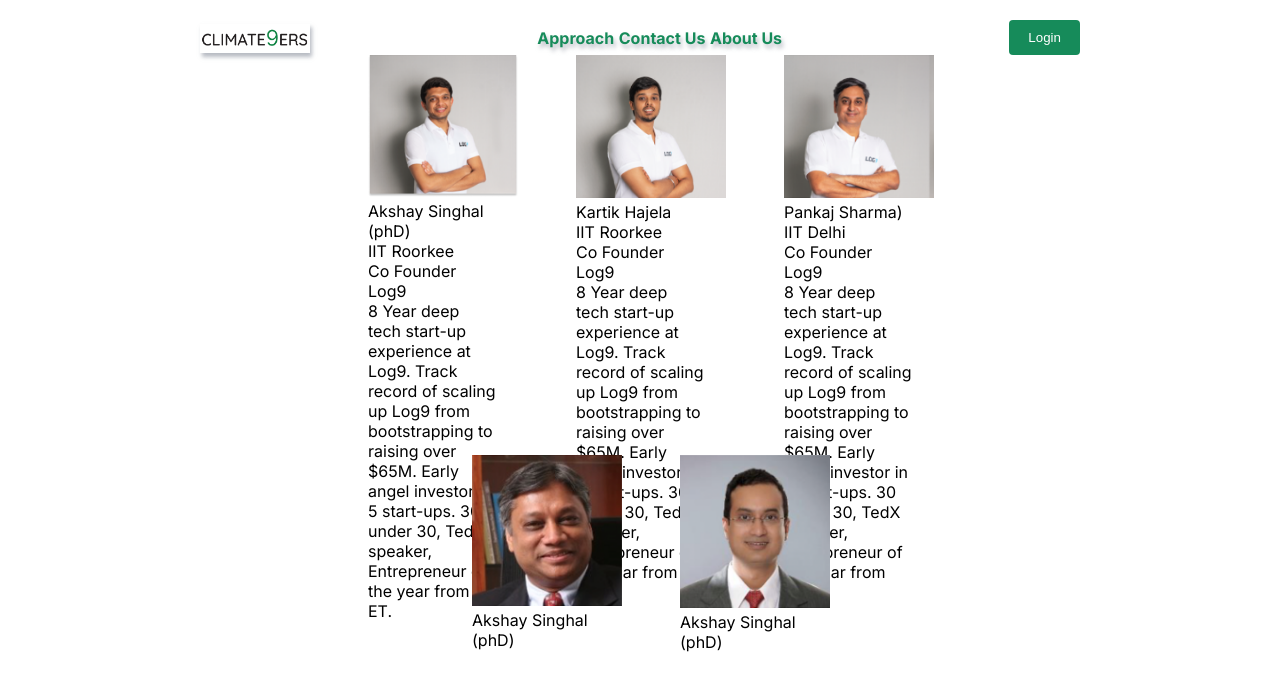
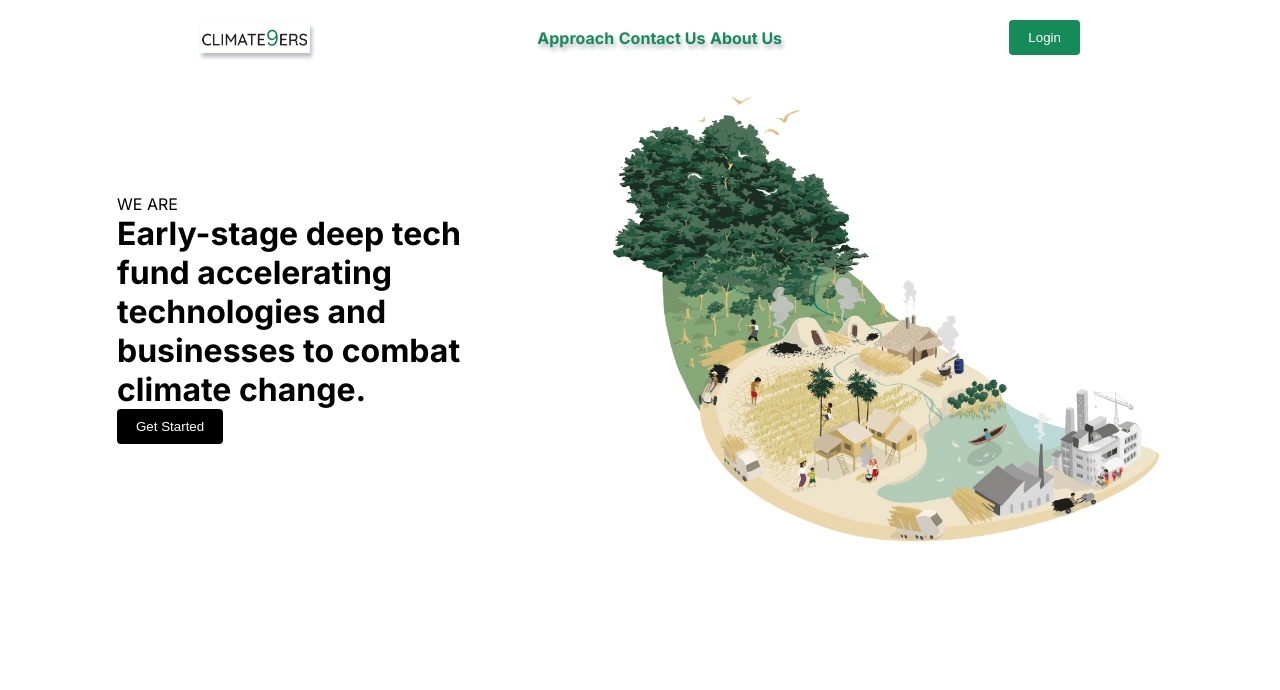
Before and after one commit to atom540/climate9ers, a Next.js app: page / in a window 1280 px wide. Shown: the top 690 px of the page. Built offline with nearby package versions, Linux system fonts and the light colour scheme.

Commit message:
add top container

```diff
--- a/src/app/page.js
+++ b/src/app/page.js
@@ -1,11 +1,13 @@
 import Team from '@/components/team/Team'
 import Navbar from '@/components/navbar/Navbar'
+import Home from '@/components/home/Home'
 
 const page = () => {
   return (
     <div>
       <Navbar />
-      <Team />
+      {/* <Team /> */}
+      <Home/>
     </div>
   )
 }
--- /dev/null
+++ b/src/components/home/Home.css
@@ -0,0 +1,26 @@
+.mainContainer{
+    padding-top: 2rem;
+}
+.topContainer{
+    display: flex;
+    gap:7rem
+}
+.topLeftcontainer{
+   width: 30vw;
+}
+.topRightContainer{
+
+}
+
+.topContainerbtn {
+    color: white;
+    background: black;
+    padding-left: 19px;
+    padding-right: 19px;
+    padding-top: 10px;
+    padding-bottom: 10px;
+    border: none;
+    border-radius: 4px;
+    margin-right: 200px;
+    cursor: pointer;
+}
--- a/src/components/home/Home.jsx
+++ b/src/components/home/Home.jsx
@@ -1,9 +1,26 @@
 import React from 'react'
-
+import Image from 'next/image';
+import img6 from "../../../public/images/image6.jpg"
+import "./Home.css"
 const Home = () => {
   return (
     <div>
-
+      <div className="mainContainer">
+        <div className="topContainer">
+          <div className="topLeftcontainer">
+          <p className="textTop">WE ARE</p>
+          <h1>
+          Early-stage deep tech fund accelerating technologies and businesses to combat climate change.
+          </h1>
+          <button className="topContainerbtn">Get Started</button>
+          </div>
+          <div className="topRightContainer">
+          <div className="image">
+            <Image  className="topLeftImage" src={img6} alt="Example Image" width={550} />
+        </div>
+          </div>
+        </div>
+      </div>
     </div>
   )
 }
```
Also changed, not shown: public/images/image6.jpg (added).
